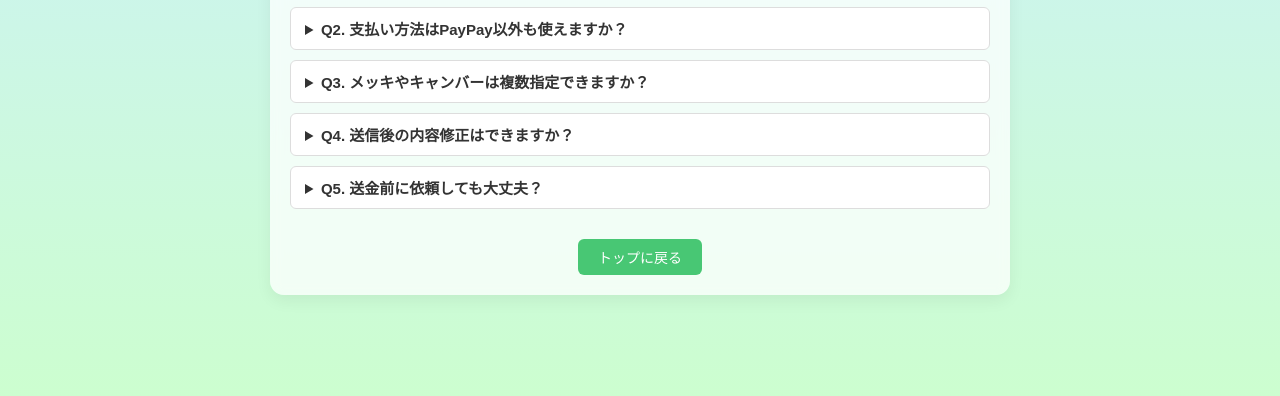
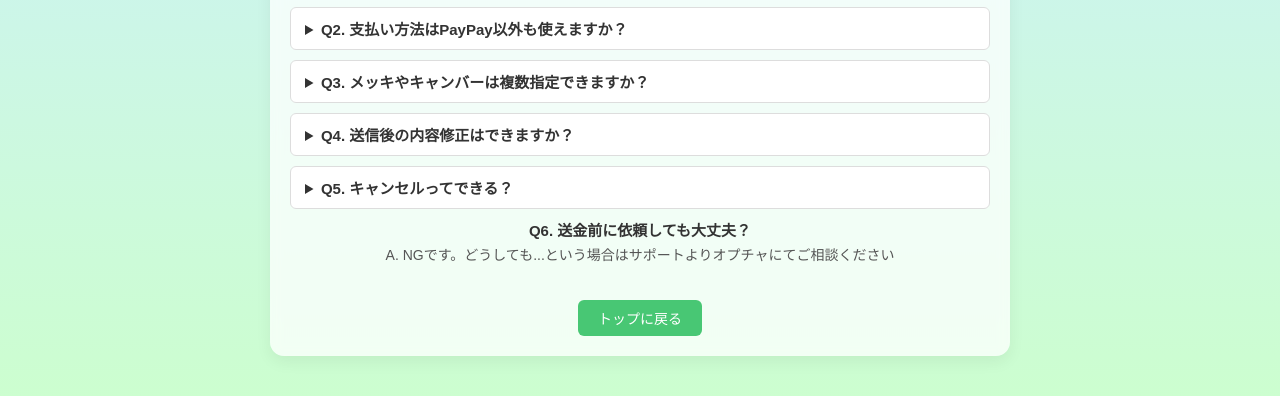
Before and after one commit to cpm-subsub/faq, a plain HTML site: page index.html in a window 1280 px wide. Shown: the part 350-746 px from the top of the page. Drawn offline with Linux system fonts and the light colour scheme.

Commit message:
Update index.html

```diff
--- a/index.html
+++ b/index.html
@@ -37,10 +37,13 @@
   </details>
 
   <details>
-    <summary>Q5. 送金前に依頼しても大丈夫？</summary>
+    <summary>Q5. キャンセルってできる？</summary>
+    <p>A. できます。ですがオプチャにてキャンセルをお願いします。<BR>ただ、遅すぎるとキャンセル不可の場合がございます。(6時間以内が目安です。)</p>
+  </details>
+
+    <summary>Q6. 送金前に依頼しても大丈夫？</summary>
     <p>A. NGです。どうしても...という場合はサポートよりオプチャにてご相談ください</p>
   </details>
-
             <button onclick="location.href='index.html'" class="more-faq">トップに戻る</button>
         </div>
     </main>
```
